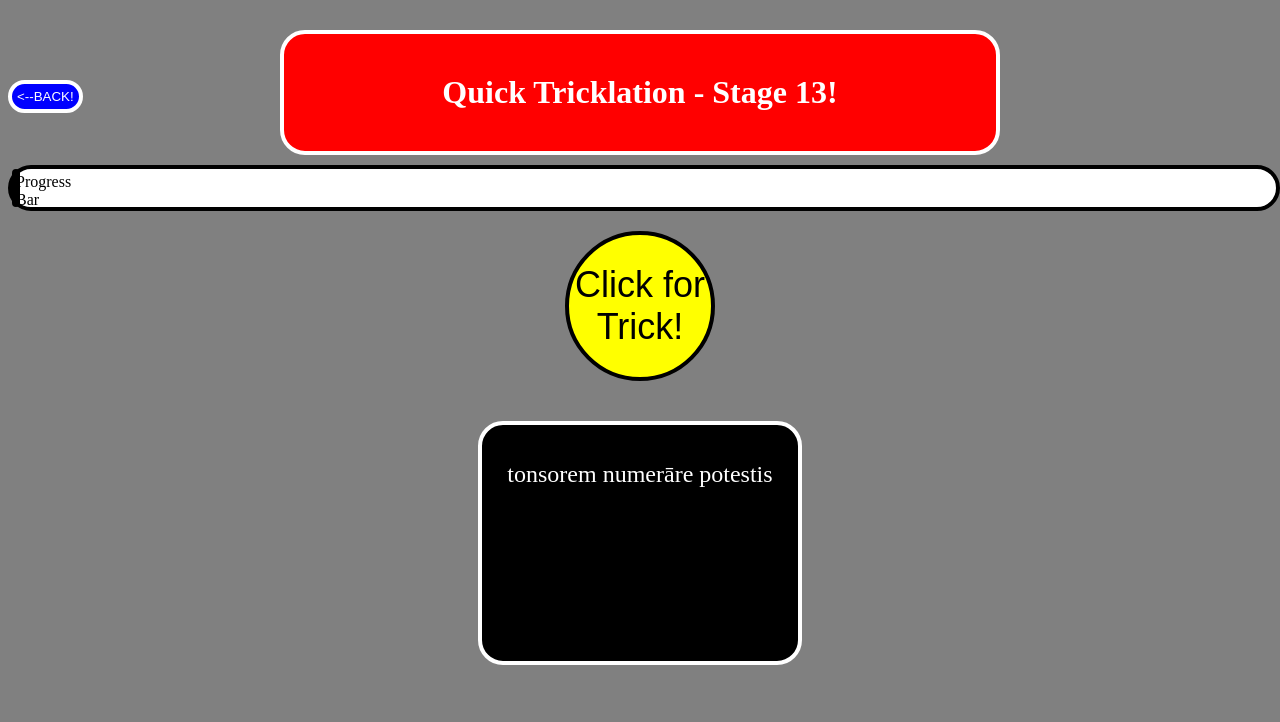
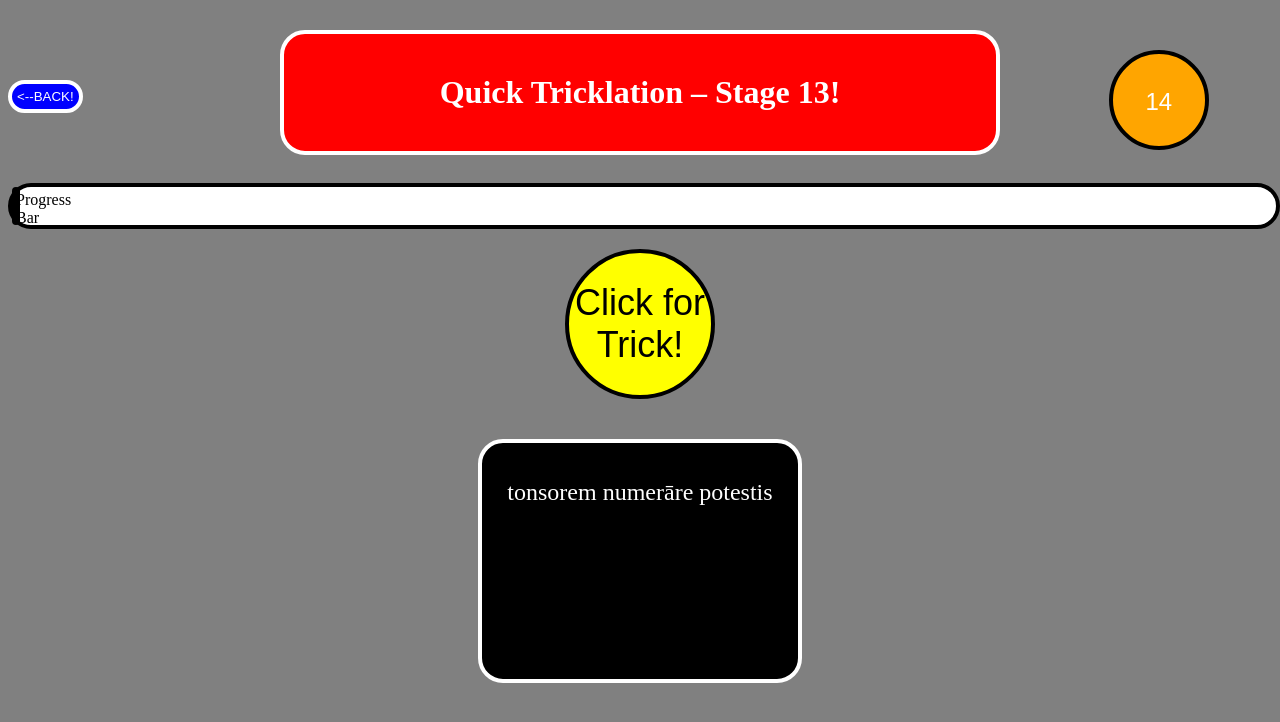
Before and after one commit to ChaseCreative/quickClickStage13, a plain HTML site: page index.html in a window 1280 px wide. Both pictures are taken after a click on the button "Start!". Drawn offline with Linux system fonts and the light colour scheme.

Commit message:
Add files via upload

```diff
--- a/index.html
+++ b/index.html
@@ -21,6 +21,25 @@
   background-color: blue;
   color:white;
 }
+
+#timer{
+  float:right;
+  margin-top:20px;
+  margin-right:5%;
+text-align: center;
+
+  font-size: 150%;
+  width: 100px;
+  height: 100px;
+  border: 4px solid black;
+  border-radius: 75px;
+
+  padding-top: 5px;
+  background-color: orange;
+  color:white;
+
+}
+
 
 .label{
 
@@ -189,10 +208,13 @@ margin-top: 20px;
 
 
 <body class = "body">
-<div >
-  <div><button  id = "backBox"  onclick="restartGame()"><--BACK!</button></div>
-<h1 class="center">Quick Tricklation - Stage 13!</h1>
-</div>
+  <div >
+    <button  id = "backBox"  onclick="restartGame()"><--BACK!</button>
+    <button id = "timer" disabled>Timer</button>
+    <h1 class="center">Quick Tricklation – Stage 13!</h1>
+    <br>
+    </div>
+
 
 <div id="myProgress">
   <div id="myBar">Progress Bar</div>
@@ -213,6 +235,36 @@ margin-top: 20px;
 
 
 <script>
+
+//Timer variables
+//This sets the countdown at 15 sections
+var timeleft = 15;
+var countdown = setInterval(countDownTimer,1000);
+
+function countDownTimer(){
+
+document.getElementById("timer").style.color = "white";
+		document.getElementById("timer").innerHTML = timeleft;
+  		timeleft -= 1;
+  			if(timeleft <= 0)  {
+    			clearInterval(countdown);
+    			document.getElementById("timer").innerHTML = "Time's Up!";
+					document.getElementById("timer").style.color = "black";
+  }
+
+}
+
+//This stops the timer and resets it to 15 seconds
+function stopTimer() {
+
+  clearInterval(countdown);
+  document.getElementById("timer").innerHTML = "Timer";
+timeleft = 15;
+
+}
+
+stopTimer()
+
 
 /*
 Checklist for adding Progress Bar:
@@ -2002,12 +2054,13 @@ function resetSentence(){
 
     //This sets the colors of box 1 for the first game
       document.getElementById("box1").innerHTML = "Start!"
+      document.getElementById("timer").innerHTML = "Timer"
       document.getElementById("box1").style.background = "yellow";
       document.getElementById("box1").style.color = "black";
       document.getElementById("myBar").style.width = "0";
       width = 0;
 
-
+  stopTimer();
     hideDemo();
     hideDemo2();
     hideBox2();
@@ -2025,6 +2078,18 @@ function resetSentence(){
 
   resetSentence();
   unHideProgressBar();
+
+  function hideTimer(){
+    document.getElementById("timer").style.display = "none" ;
+  }
+
+  function unHideTimer(){
+    document.getElementById("timer").style.display = "block" ;
+  }
+
+
+   hideTimer();
+  hideBackBox();
 
 
   function hideBackBox(){
@@ -2200,6 +2265,11 @@ else if (ranSentenceIndx == 4) {
 //var latin = ranDirectObject[ranDirectObjectIndx][0] + " " + myLatinSentence.impThirdPluralTV();
 }
 
+unHideTimer();
+unHideBackBox();
+countdown = setInterval(countDownTimer,1000);
+
+
 
 
     hideBox1();
@@ -2290,6 +2360,9 @@ else if (ranSentenceIndx == 1) {
 //var ranDirectObject = [[myLatinSentence.accPluralObject(),dirObjComboSing[ranDirObjComboSingIndx][4]],[myLatinSentence.accSingObject(),myTranslation.object]]
 //var ranDirectObjectIndx = Math.floor(Math.random() * ranDirectObject.length);
 
+document.getElementById("timer").style.color = "white";
+stopTimer();
+
 
   unHideBox1();
   hideBox2();
```
